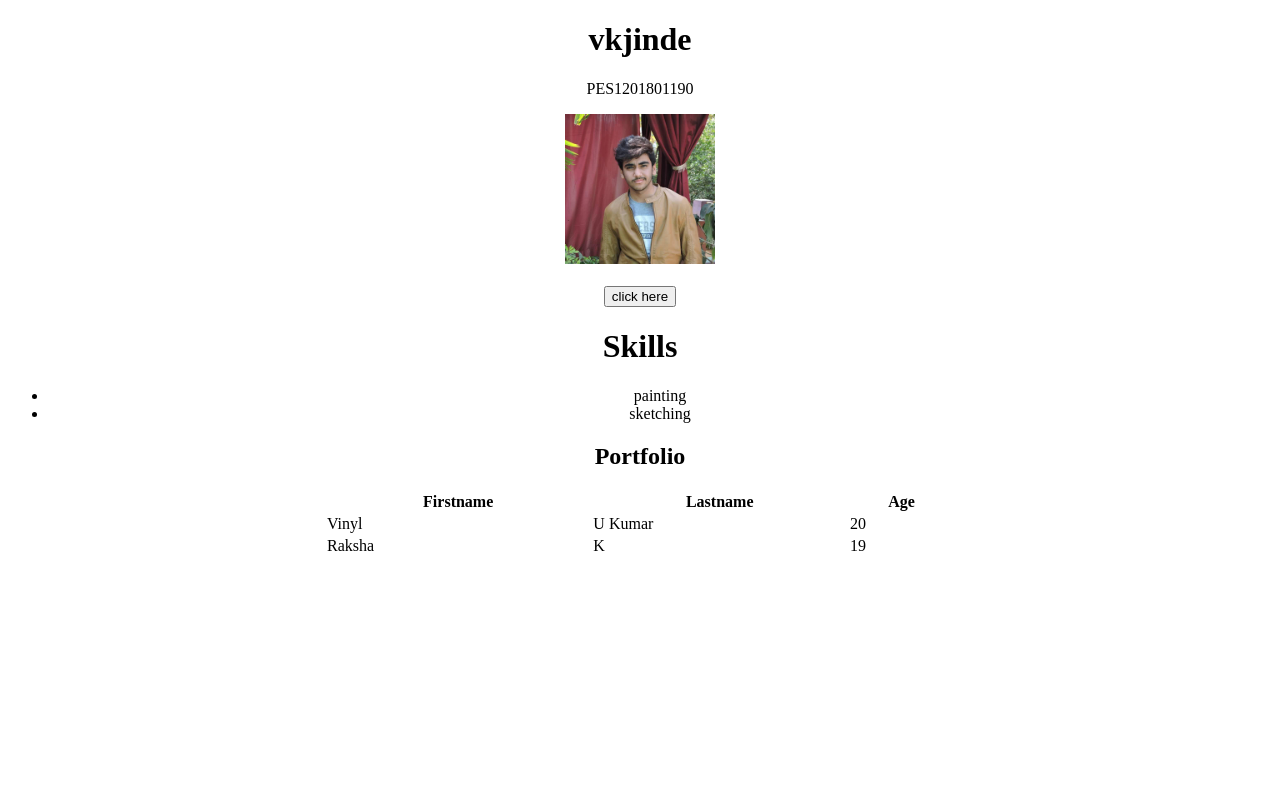
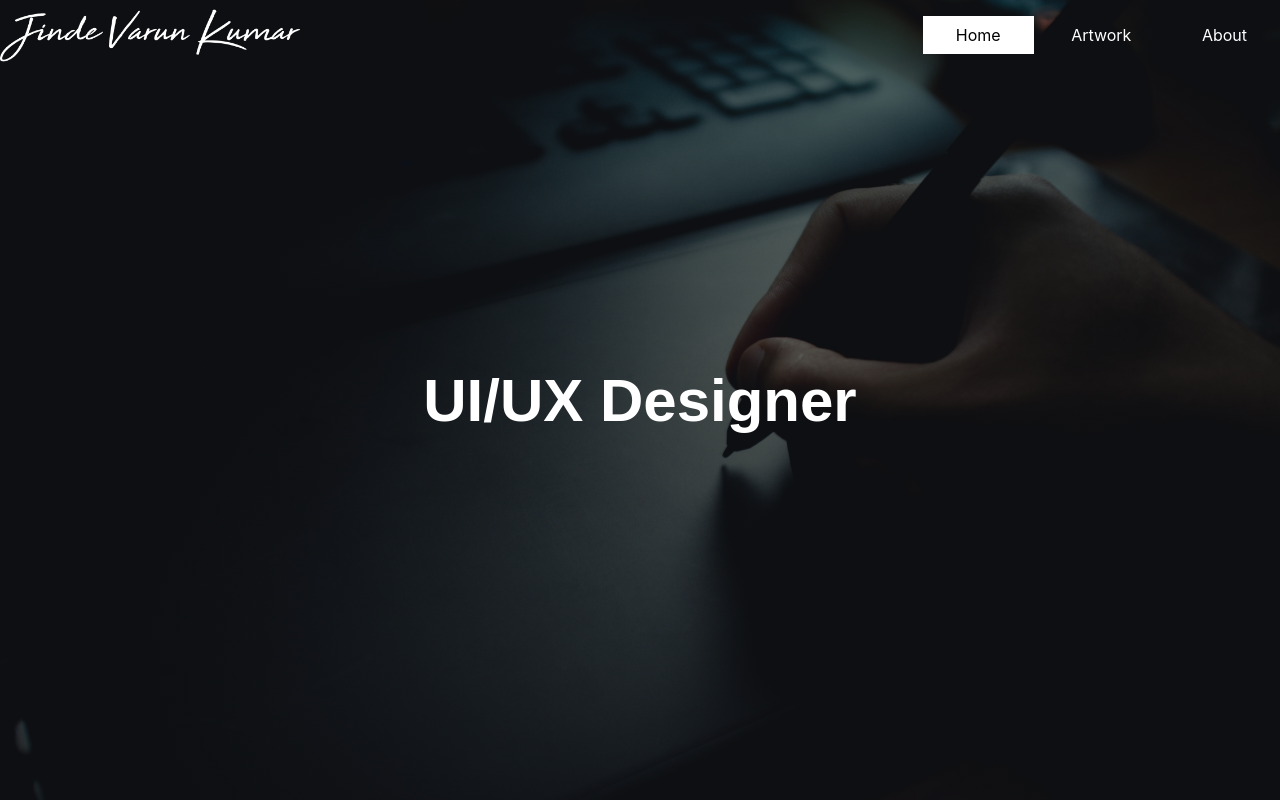
Before and after one commit to vkjinde/vkjinde.github.io, a plain HTML site: page index.html in a window 1280 px wide. Drawn offline with Linux system fonts and the light colour scheme.

Commit message:
Add files via upload

```diff
--- a/index.html
+++ b/index.html
@@ -1,40 +1,24 @@
 <!DOCTYPE html>
 <html>
     <head>
-<title> JINDE VARUN KUMAR </title>
+        <title>JINDE VARUN KUMAR</title>
+        <link rel="stylesheet" type="text/css" href="style.css">
     </head>
     <body>
-<center>
-<h1> vkjinde </h1>
-<p> PES1201801190 </p>
-<a href="https://www.instagram.com/vkjinde/">
-<img src="FB_IMG_1533383694324.jpg" width="150"></a>
-<br> <br>
-<a href="https://www.google.com" target="_blank"><button>click here</button></a>
-<h1>Skills</h1>
+        <header>
+            <div class="main">
+                <div class="logo">
+                    <img src="logo.png"
+                </div>
                 <ul>
-    <li>painting</li>
-    <li>sketching</li>
+                    <li class="active"><a href="#">Home</a></li>
+                    <li><a href="#">Artwork</a></li>
+                    <li><a href="#">About</a></li>
                 </ul>
-<h2>Portfolio</h2>
-
-<table style="width:50%">
-  <tr>
-    <th>Firstname</th>
-    <th>Lastname</th>
-    <th>Age</th>
-  </tr>
-  <tr>
-    <td>Vinyl</td>
-    <td>U Kumar</td>
-    <td>20</td>
-  </tr>
-  <tr>
-    <td>Raksha</td>
-    <td>K</td>
-    <td>19</td>
-  </tr>
-</table>
-</center>
+            </div>
+            <div class="title">
+                <h1>UI/UX Designer</h1>
+            </div>
+        </header>
     </body>
 </html>
--- /dev/null
+++ b/style.css
@@ -0,0 +1,64 @@
+*{
+    margin: 0;
+    padding: 0;
+    font-family: -apple-system, BlinkMacSystemFont, 'Segoe UI', Roboto, Oxygen, Ubuntu, Cantarell, 'Open Sans', 'Helvetica Neue', sans-serif;
+}
+
+header{
+    background-image:linear-gradient(rgba(0,0,0,0.5),rgba(0,0,0,0.5)), url(2.jpg);
+    height: 100vh;
+    background-size: cover;
+    background-position: center;
+}
+
+ul{
+    float: right;
+    list-style-type: none;
+    margin-top: 25px;
+}
+
+ul li{
+    display: inline-block;
+}
+
+ul li a{
+    text-decoration: none;
+    color: #fff;
+    padding: 8px 32px;
+    border: 1px solid transparent;
+    transition: 0.6s ease;
+}
+
+ul li a:hover{
+    background-color: #fff;
+    color: black;
+}
+
+ul li.active a{
+    background-color: #fff;
+    color: black;
+}
+
+.logo img{
+    float: left;
+    width: 300px;
+    height: auto;
+}
+
+.main{
+    max-width: 1800px;
+    margin: auto;
+}
+
+.title{
+    position: absolute;
+    top: 50%;
+    left: 50%;
+    transform: translate(-50%,-50%);
+}
+
+.title h1{
+    color: #fff;
+    font-size: 60px;
+    font-family: sans-serif;
+}
```
Also changed, not shown: 2.jpg (added), logo.png (added). Lines whose indentation alone changed are shown as unchanged.
